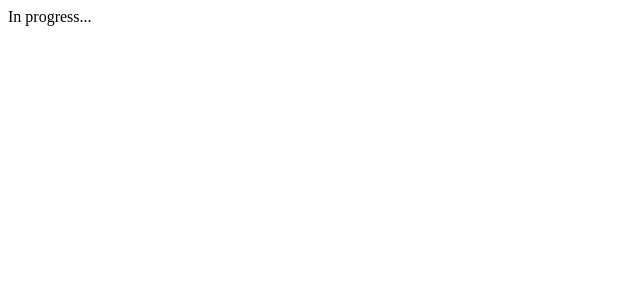
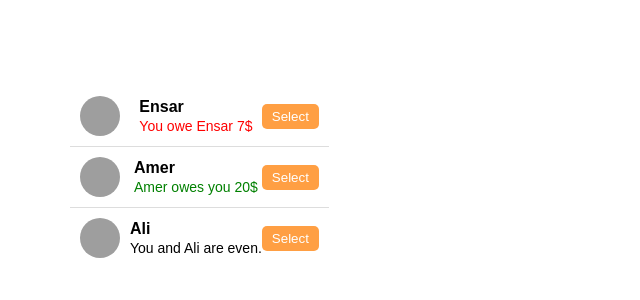
Before and after one commit to ensarvragic/SplitBill, a React (Vite) app: page / in a window 1280 px wide. Shown: the top 300 px of the page, without its empty margins (0-640 px from the left). Built offline with nearby package versions, Linux system fonts and the light colour scheme; grey boxes are pictures that could not be loaded.

Commit message:
initial changes

```diff
--- a/eslint.config.js
+++ b/eslint.config.js
@@ -29,6 +29,7 @@ export default [
       ...react.configs['jsx-runtime'].rules,
       ...reactHooks.configs.recommended.rules,
       'react/jsx-no-target-blank': 'off',
+      "react/prop-types": 0,
       'react-refresh/only-export-components': [
         'warn',
         { allowConstantExport: true },
--- a/src/App.jsx
+++ b/src/App.jsx
@@ -1,13 +1,73 @@
-import { useState } from 'react'
-import './App.css'
+import { useState } from "react";
 
-function App() {
+const initialFriends = [
+  {
+    id: 118836,
+    name: "Ensar",
+    image: "https://encrypted-tbn0.gstatic.com/images?q=tbn:ANd9GcSff7YZH0MdbRtsKTAPa9T7nDODRl2klaSUhg&s",
+    balance: -7,
+  },
+  {
+    id: 933372,
+    name: "Amer",
+    image: "https://encrypted-tbn0.gstatic.com/images?q=tbn:ANd9GcSff7YZH0MdbRtsKTAPa9T7nDODRl2klaSUhg&s",
+    balance: 20,
+  },
+  {
+    id: 499476,
+    name: "Ali",
+    image: "https://encrypted-tbn0.gstatic.com/images?q=tbn:ANd9GcSff7YZH0MdbRtsKTAPa9T7nDODRl2klaSUhg&s",
+    balance: 0,
+  },
+];
+
+export default function App() {
+  return (
+    <div className="app">
+      <div className="sidebar">
+        <FriendList />
+      </div>
+    </div>
+  );
+}
+
+function FriendList() {
+  const friends = initialFriends;
 
   return (
-    <>
-    <>In progress...</>
-    </>
-  )
+    <ul>
+      {friends.map((friend) => (
+        <Friend friend={friend} key={friend.id} />
+      ))}
+    </ul>
+  );
 }
 
-export default App
+function Friend({ friend }) {
+  return (
+    <li>
+      <img src={friend.image} alt={friend.name} />
+      <div>
+      <h3>{friend.name}</h3>
+
+      {friend.balance < 0 && (
+        <p className="red">
+          You owe {friend.name} {Math.abs(friend.balance)}$
+        </p>
+      )}
+      {friend.balance > 0 && (
+        <p className="green">
+          {friend.name} owes you {Math.abs(friend.balance)}$
+        </p>
+      )}
+      {friend.balance === 0 && (
+        <p>
+          You and {friend.name} are even.
+        </p>
+      )}
+      </div>
+
+      <button className="button">Select</button>
+    </li>
+  );
+}
--- a/src/index.css
+++ b/src/index.css
@@ -0,0 +1,96 @@
+body {
+    font-family: Arial, sans-serif;
+    background-color: #fff;
+    display: flex;
+    justify-content: flex-start;
+    align-items: flex-start;
+    height: 100vh;
+    margin: 0;
+    padding: 70px;
+  }
+
+  ul {
+    list-style: none;
+    padding: 0;
+    width: 100%;
+  }
+
+  li {
+    display: flex;
+    align-items: center;
+    justify-content: space-between;
+    background: #fff;
+    padding: 10px;
+    border-bottom: 1px solid #ddd;
+  }
+
+  li:last-child {
+    border-bottom: none;
+  }
+
+  img {
+    width: 40px;
+    height: 40px;
+    border-radius: 50%;
+    margin-right: 10px;
+  }
+
+  .friend-container {
+    display: flex;
+    align-items: center;
+    flex: 1;
+  }
+
+  .friend-info {
+    display: flex;
+    flex-direction: column;
+    justify-content: center;
+  }
+
+  h3 {
+    margin: 0;
+    font-size: 16px;
+  }
+
+  .friend-details {
+    display: flex;
+    flex-direction: column;
+    margin-left: 10px;
+  }
+
+  p {
+    margin: 2px 0 0 0;
+    font-size: 14px;
+  }
+
+  .red {
+    color: red;
+  }
+
+  .green {
+    color: green;
+  }
+
+  .button {
+    background: #ff9f43;
+    border: none;
+    color: white;
+    padding: 5px 10px;
+    border-radius: 5px;
+    cursor: pointer;
+  }
+
+  .button:hover {
+    background: #ff7f0e;
+  }
+
+  .add-friend {
+    background: #ff9f43;
+    border: none;
+    color: white;
+    padding: 10px;
+    border-radius: 5px;
+    cursor: pointer;
+    width: 100%;
+    margin-top: 10px;
+  }
```
Also changed, not shown: src/App.css (deleted).
